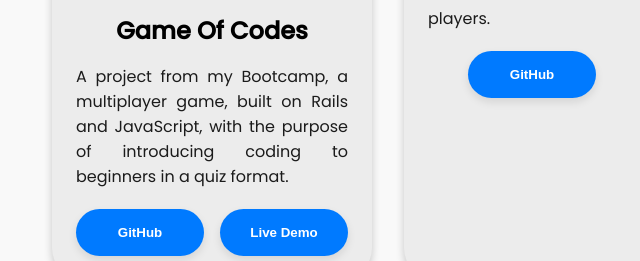
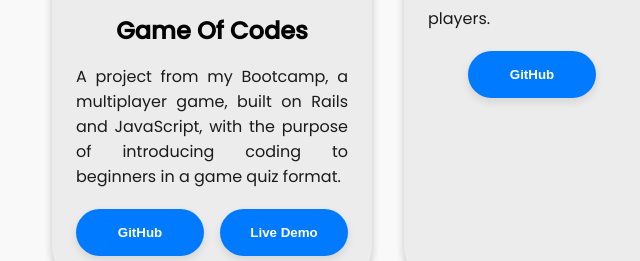
Before and after one commit to marcelovsk1/marcelo-portfolio, a website: page index.html in a window 1280 px wide. Shown: the part 3087-3348 px from the top of the page, 108-748 px from the left. Drawn offline with Linux system fonts and the light colour scheme; a web font is replaced by a local one.

Commit message:
adding new text

```diff
--- a/index.html
+++ b/index.html
@@ -257,7 +257,7 @@
           alt="project-1" class="project-img-2">
         </div>
       <h2 class="experience-sub-title project-title-2">Game Of Codes</h2>
-      <p class="project_description">A project from my Bootcamp, a multiplayer game, built on Rails and JavaScript, with the purpose of introducing coding to beginners in a quiz format.</p>
+      <p class="project_description">A project from my Bootcamp, a multiplayer game, built on Rails and JavaScript, with the purpose of introducing coding to beginners in a game quiz format.</p>
       <div class="btn-container">
         <button class="btn btn-color-2 project-btn" onclick="
           location.href='https://github.com/KittySou/game-of-codes'">
```
